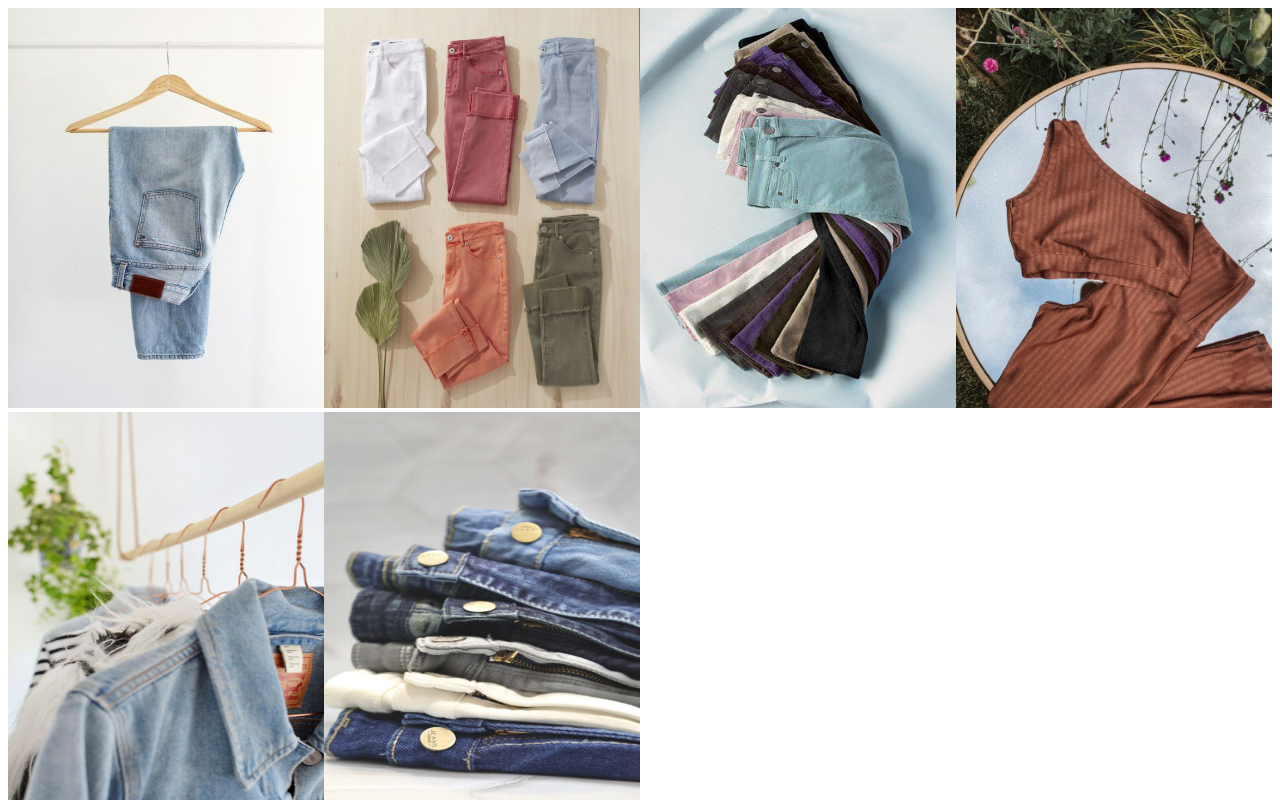
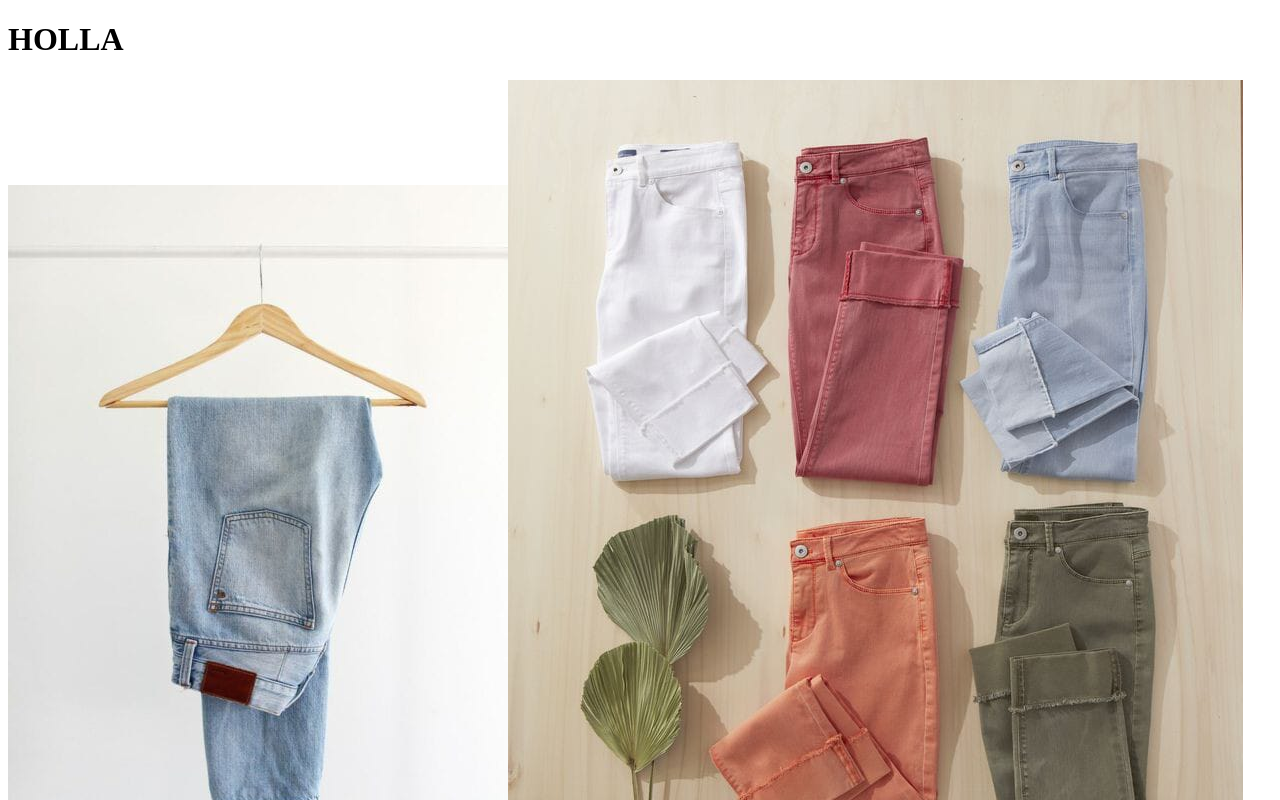
Before and after one commit to Vera25-O/clothline, a React (Create React App) app in the folder my-app/: page / in a window 1280 px wide. Shown: the top 800 px of the page. Built offline with nearby package versions, Linux system fonts and the light colour scheme.

Commit message:
created files

```diff
--- a/my-app/src/Components/Home.js
+++ b/my-app/src/Components/Home.js
@@ -7,12 +7,13 @@ import line6 from "./photos/line6.jpeg";
 
 function Home() {
   return <div className="home">
-    <img src={line1} alt="" className="homp"/>
-    <img src={line2} alt="" className="homp"/>
-    <img src={line3} alt="" className="homp"/>
-    <img src={line4} alt="" className="homp"/>
+    <h1>HOLLA</h1>
+    <img src={line1} alt="" className="homp1"/>
+    <img src={line2} alt="" className="homp2"/>
+    <img src={line3} alt="" className="homp3"/>
+    <img src={line4} alt="" className="homp4"/>
     <img src={line5} alt="" className="homp"/>
-    <img src={line6} alt="" className="homp"/>
+    <img src={line6} alt="" className="homp5"/>
     {/* <img src={line1} alt="" className="homp"/>
     <img src={line1} alt="" className="homp"/> */}
   </div>;
--- a/my-app/src/index.css
+++ b/my-app/src/index.css
@@ -1,4 +1,4 @@
-.homp{
-  height: 50vh;
-  width: 25%;
+.home{
+  height: 200vh;
+  width: 100%;
 }
```
